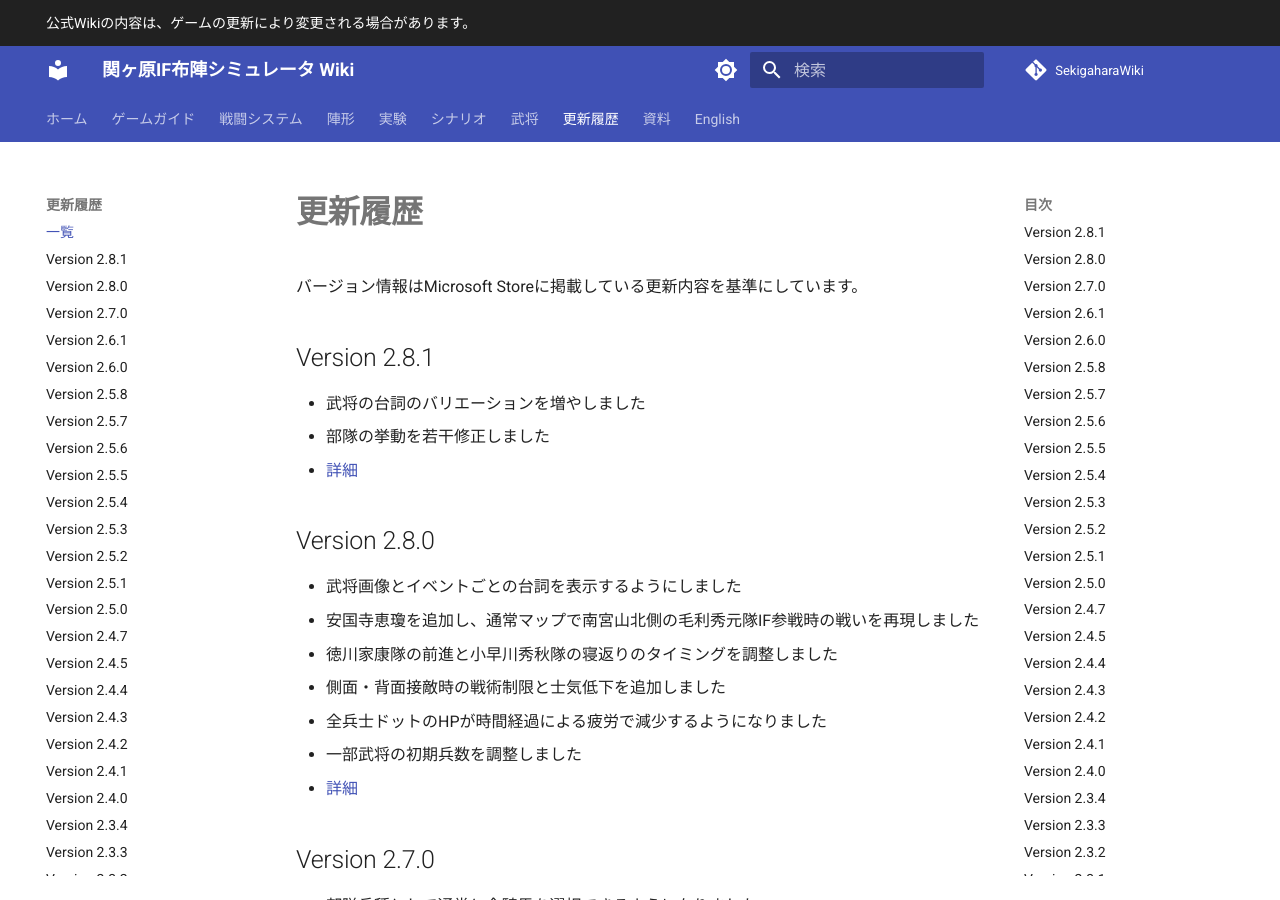
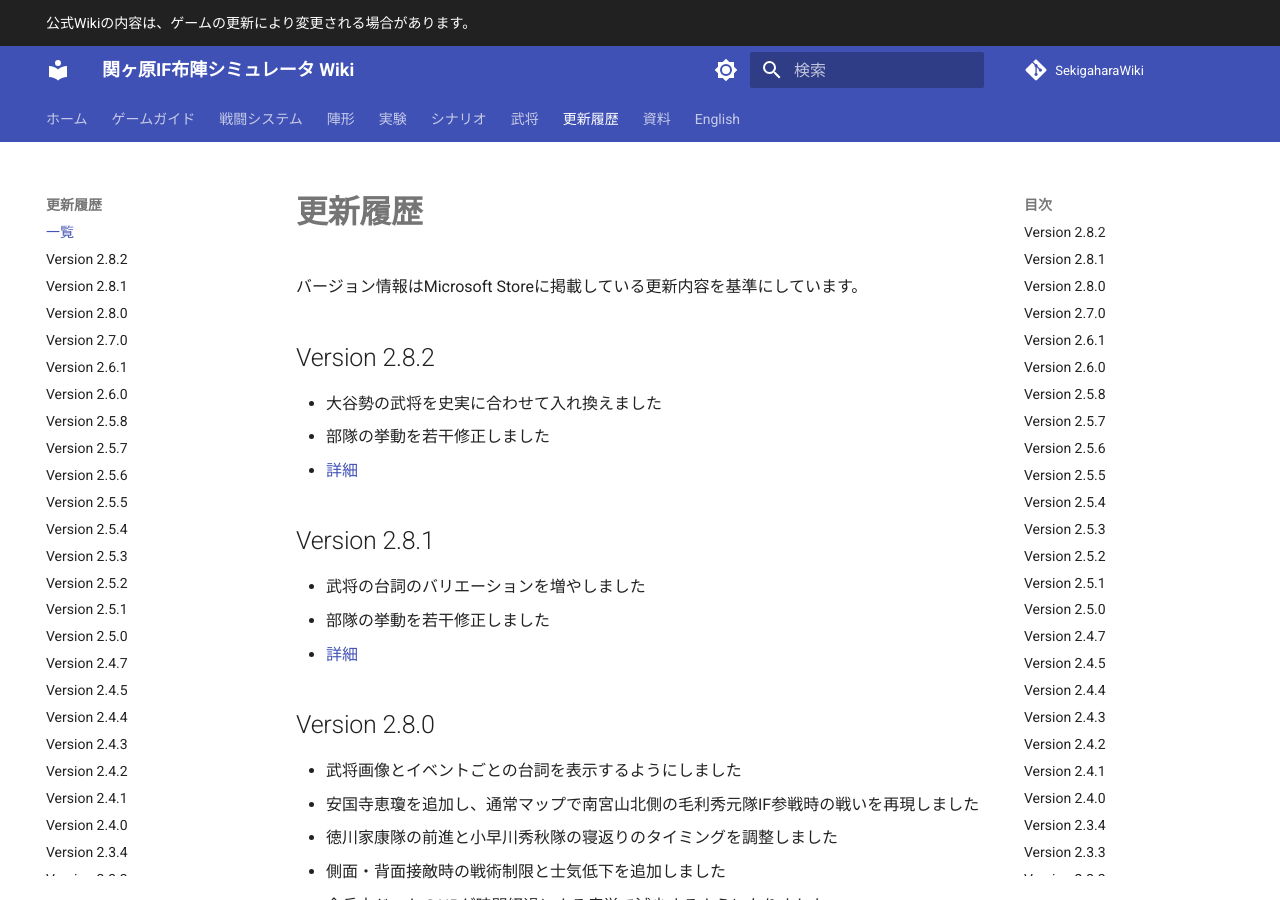
Before and after one commit to hsksat8-cmd/SekigaharaWiki, an MkDocs documentation site: the page built from docs/updates/index.md, in a window 1280 px wide and 900 px high. Built offline with MkDocs 1.6.1 and Material for MkDocs 9.7.7, drawn with Linux system fonts in a browser that asks for light colours; comment, search, counter and statistics services are not loaded; some of the changed text lies outside the part shown.

Commit message:
SekigaharaWiki_v2.8.2_Version_Info_ReadyToUpload

```diff
--- a/docs/updates/index.md
+++ b/docs/updates/index.md
@@ -1,6 +1,11 @@
 # 更新履歴
 
 バージョン情報はMicrosoft Storeに掲載している更新内容を基準にしています。
+
+## Version 2.8.2
+- 大谷勢の武将を史実に合わせて入れ換えました
+- 部隊の挙動を若干修正しました
+- [詳細](v2.8.2.md)
 
 ## Version 2.8.1
 - 武将の台詞のバリエーションを増やしました
--- a/mkdocs.yml
+++ b/mkdocs.yml
@@ -141,6 +141,7 @@ nav:
           - 長宗我部盛親: commanders/western/chosokabe-morichika.md
   - 更新履歴:
       - 一覧: updates/index.md
+      - Version 2.8.2: updates/v2.8.2.md
       - Version 2.8.1: updates/v2.8.1.md
       - Version 2.8.0: updates/v2.8.0.md
       - Version 2.7.0: updates/v2.7.0.md
@@ -290,6 +291,7 @@ nav:
               - Wakizaka Yasuharu: en/commanders/western/wakizaka-yasuharu.md
       - Updates:
           - History: en/updates/index.md
+          - Version 2.8.2: en/updates/v2.8.2.md
           - Version 2.8.1: en/updates/v2.8.1.md
           - Version 2.8.0: en/updates/v2.8.0.md
           - Version 2.7.0: en/updates/v2.7.0.md
```
Also changed, not shown: docs/en/index.md (+2 -2 lines), docs/en/updates/index.md (+5 -0 lines), docs/en/updates/v2.8.2.md (added, +6 -0 lines), docs/index.md (+2 -2 lines), docs/updates/v2.8.2.md (added, +6 -0 lines).
